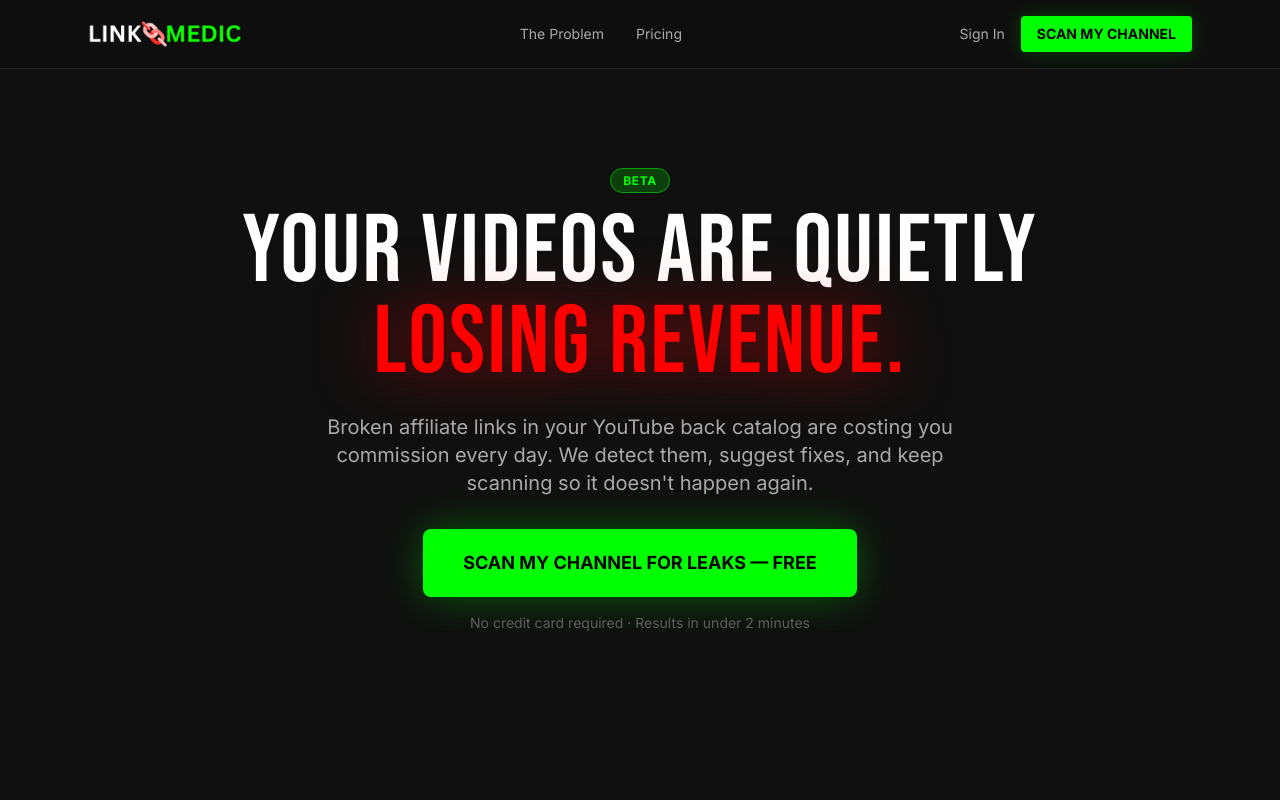
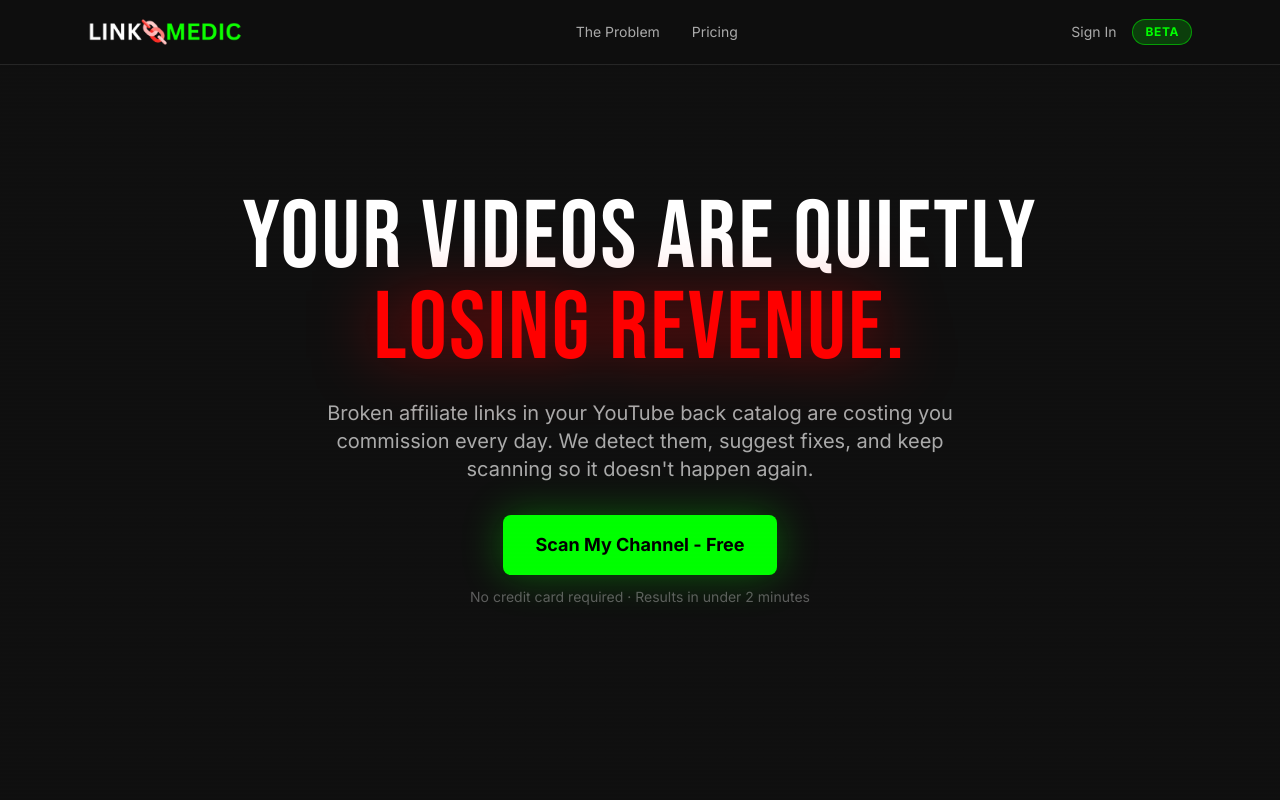
Before and after one commit to talisaineskye-lang/LinkMedic, a Next.js app: page / in a window 1280 px wide. Shown: the top 800 px of the page. Built offline with nearby package versions, Linux system fonts and the light colour scheme; no server answers.

Commit message:
more changes to the landing page

```diff
--- a/src/app/page.tsx
+++ b/src/app/page.tsx
@@ -55,12 +55,9 @@ export default async function Home() {
             >
               Sign In
             </Link>
-            <Link
-              href="/audit"
-              className="rounded bg-[#00FF00] text-black px-4 py-2 text-sm font-bold hover:brightness-110 transition shadow-[0_0_20px_rgba(0,255,0,0.2)]"
-            >
-              SCAN MY CHANNEL
-            </Link>
+            <span className="px-3 py-1 text-xs font-bold tracking-wider bg-[#00FF00]/20 text-[#00FF00] border border-[#00FF00]/50 rounded-full">
+              BETA
+            </span>
           </div>
         </div>
       </nav>
--- a/src/components/landing/hero.tsx
+++ b/src/components/landing/hero.tsx
@@ -25,16 +25,6 @@ export function Hero() {
 
         {/* Main headline */}
         <div className="text-center mb-12">
-          <motion.div
-            className="inline-block mb-4"
-            initial={{ opacity: 0, y: -10 }}
-            animate={{ opacity: 1, y: 0 }}
-            transition={{ duration: 0.4 }}
-          >
-            <span className="px-3 py-1 text-xs font-bold tracking-wider bg-[#00FF00]/20 text-[#00FF00] border border-[#00FF00]/50 rounded-full">
-              BETA
-            </span>
-          </motion.div>
           <motion.h1
             className="font-display text-5xl md:text-7xl lg:text-8xl leading-[0.95] tracking-wide mb-6"
             initial={{ opacity: 0, y: 20 }}
@@ -65,11 +55,11 @@ export function Hero() {
           >
             <Link
               href="/audit"
-              className="inline-block rounded-lg bg-[#00FF00] text-black px-10 py-5 font-bold text-lg hover:brightness-110 transition shadow-[0_0_40px_rgba(0,255,0,0.3)]"
+              className="inline-block rounded-lg bg-[#00FF00] text-black px-8 py-4 font-bold text-lg hover:brightness-110 transition shadow-[0_0_40px_rgba(0,255,0,0.3)]"
             >
-              SCAN MY CHANNEL FOR LEAKS — FREE
+              Scan My Channel - Free
             </Link>
-            <p className="text-[#AAAAAA]/50 text-sm mt-4">
+            <p className="text-[#AAAAAA]/50 text-sm mt-3">
               No credit card required · Results in under 2 minutes
             </p>
           </motion.div>
```
